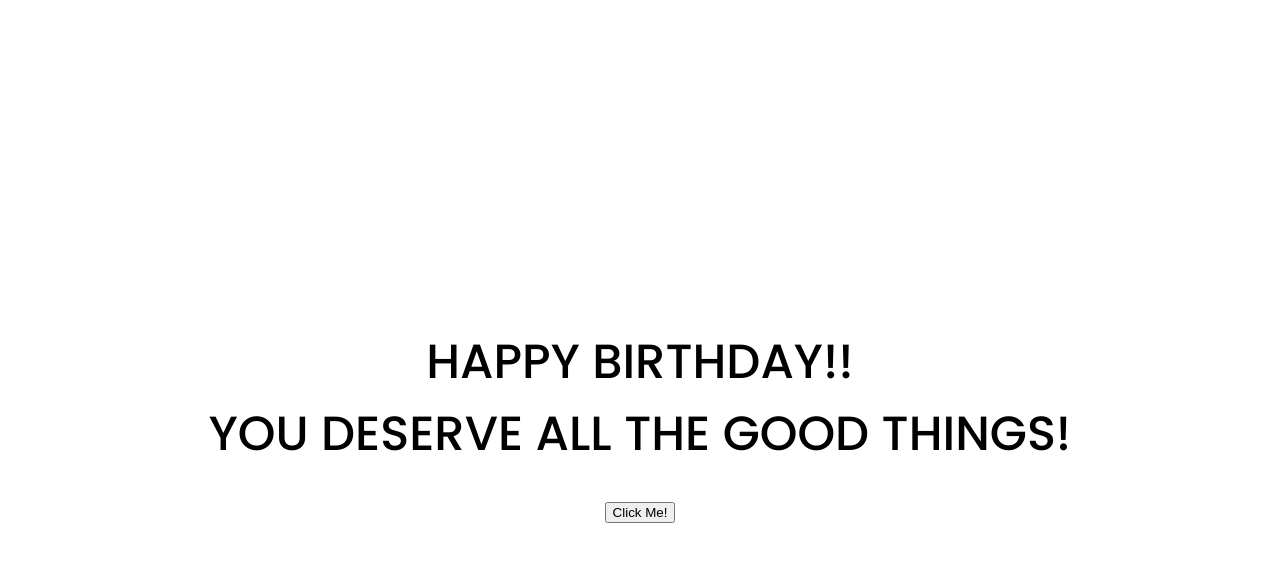
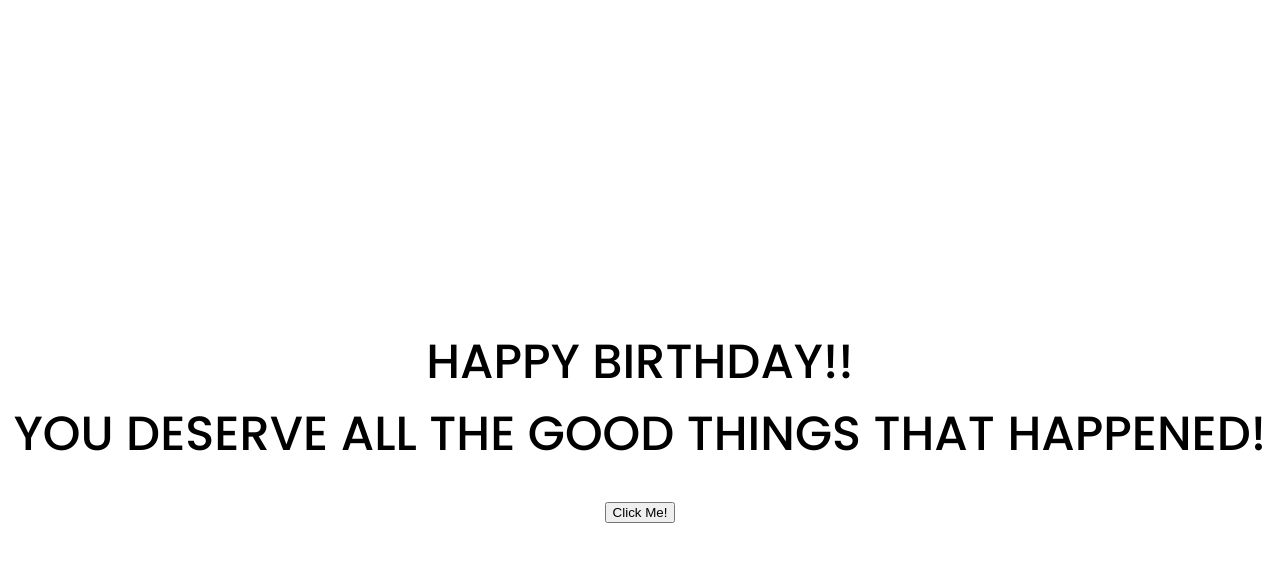
Before and after one commit to Ginsaama/Happy-Birthday, a plain HTML site: page index.html in a window 1280 px wide. Both pictures are taken after a click on the button "Click Me!". Drawn offline with Linux system fonts and the light colour scheme.

Commit message:
Update index.html

```diff
--- a/index.html
+++ b/index.html
@@ -31,7 +31,7 @@
 
 <script>
     function changeText() {
-        document.getElementById('header').innerHTML = 'HAPPY BIRTHDAY!!<br>YOU DESERVE ALL THE GOOD THINGS!';
+        document.getElementById('header').innerHTML = 'HAPPY BIRTHDAY!!<br>YOU DESERVE ALL THE GOOD THINGS THAT HAPPENED!';
         }
 </script>
 </body>
```
